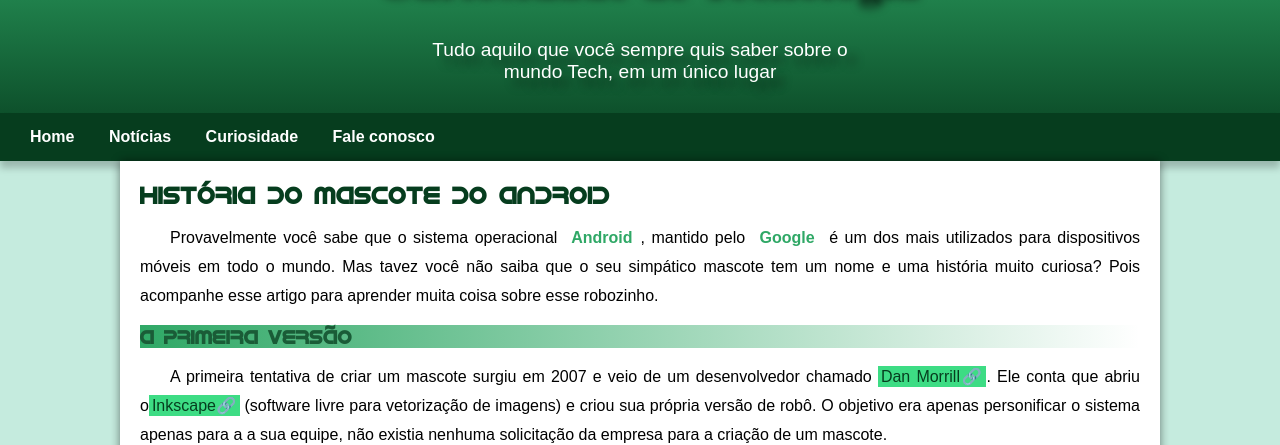
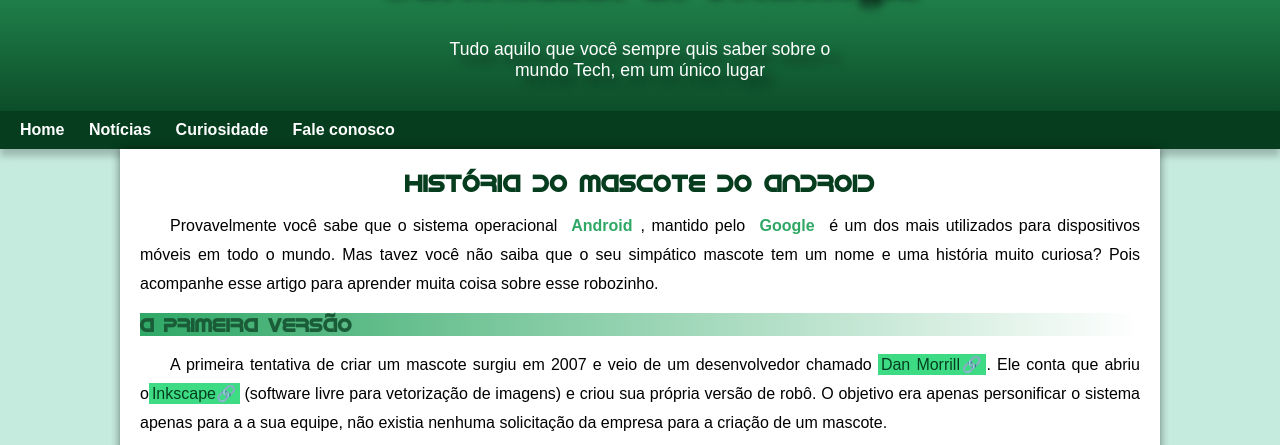
Before and after one commit to Bruce-wate/android, a plain HTML site: page index.html in a window 1280 px wide. Shown: the part 96-541 px from the top of the page. Drawn offline with Linux system fonts and the light colour scheme; a web font is replaced by a local one.

Commit message:
bara de nav alterada

```diff
--- a/style.css
+++ b/style.css
@@ -54,8 +54,8 @@ header > h1 {
 header > p {
     color: white;
     padding-bottom: 30px;
-    font-size: 1.2em;
-    width: 450px;
+    font-size: 1.1em;
+    width: 400px;
     text-align: center;
     margin: auto;
     text-shadow: 9px 9px 10px rgba(0, 0, 0, 0.452);
@@ -65,7 +65,7 @@ header > p {
 
 nav {
     background-color: var(--cor5);
-    padding: 15px;
+    padding: 10px;
     box-shadow: 0px 7px 7px rgba(0, 0, 0, 0.219);
 }
 
@@ -73,7 +73,7 @@ nav > a {
     color: rgb(255, 255, 255);
     text-decoration: none;
     font-weight: bolder;
-    padding: 15px;
+    padding: 10px;
     transition-duration: 1s;
 }
 
@@ -109,6 +109,7 @@ main img#pequena {
 main h1 {
     font-family: var(--font-android);
     color: var(--cor5);
+    text-align: center;
 }
 
 main h2 {
@@ -147,16 +148,15 @@ a.externo::after {
     content: "🔗";
 }
 
-div.video{
+div.video {
     background-color: var(--cor4);
     margin: 0px -20px 30px -20px;
     padding: 50px;
     position: relative;
     padding-bottom: 58%;
-
 }
 
-div.video iframe{
+div.video iframe {
     position: absolute;
     width: 90%;
     height: 90%;
```
